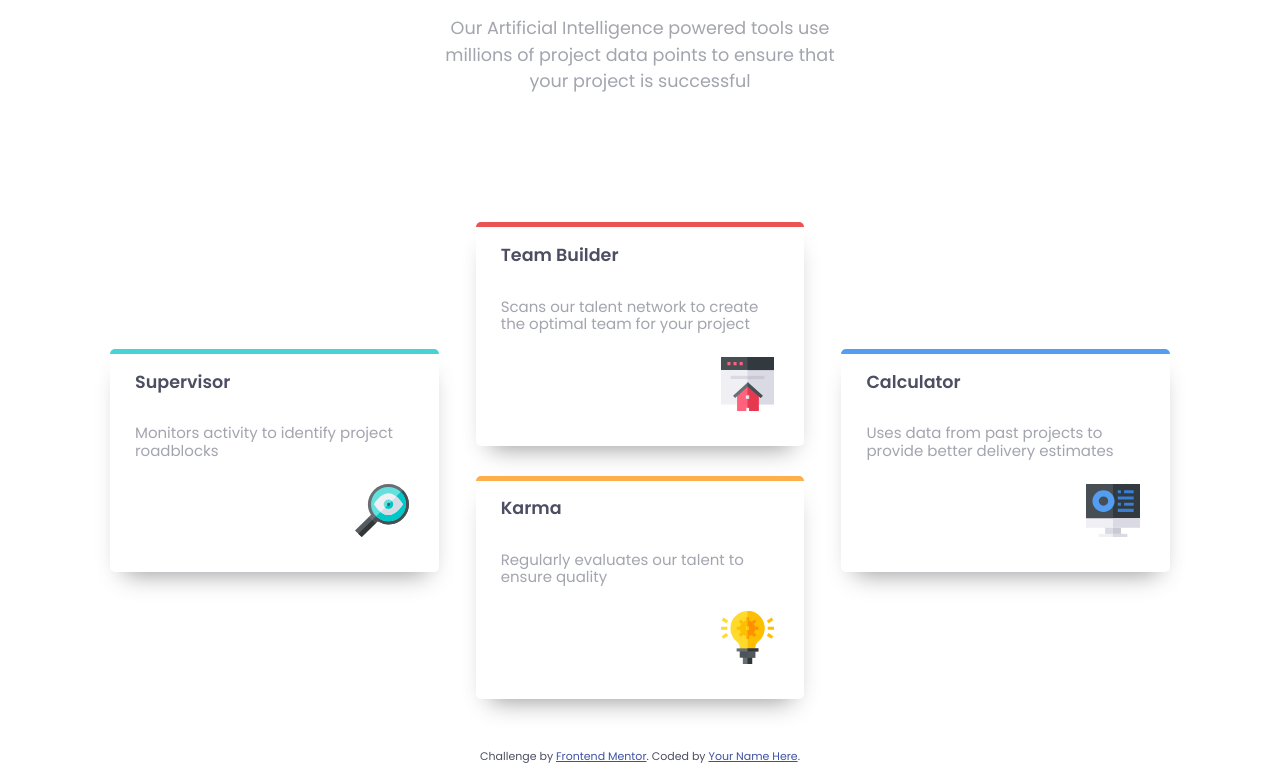
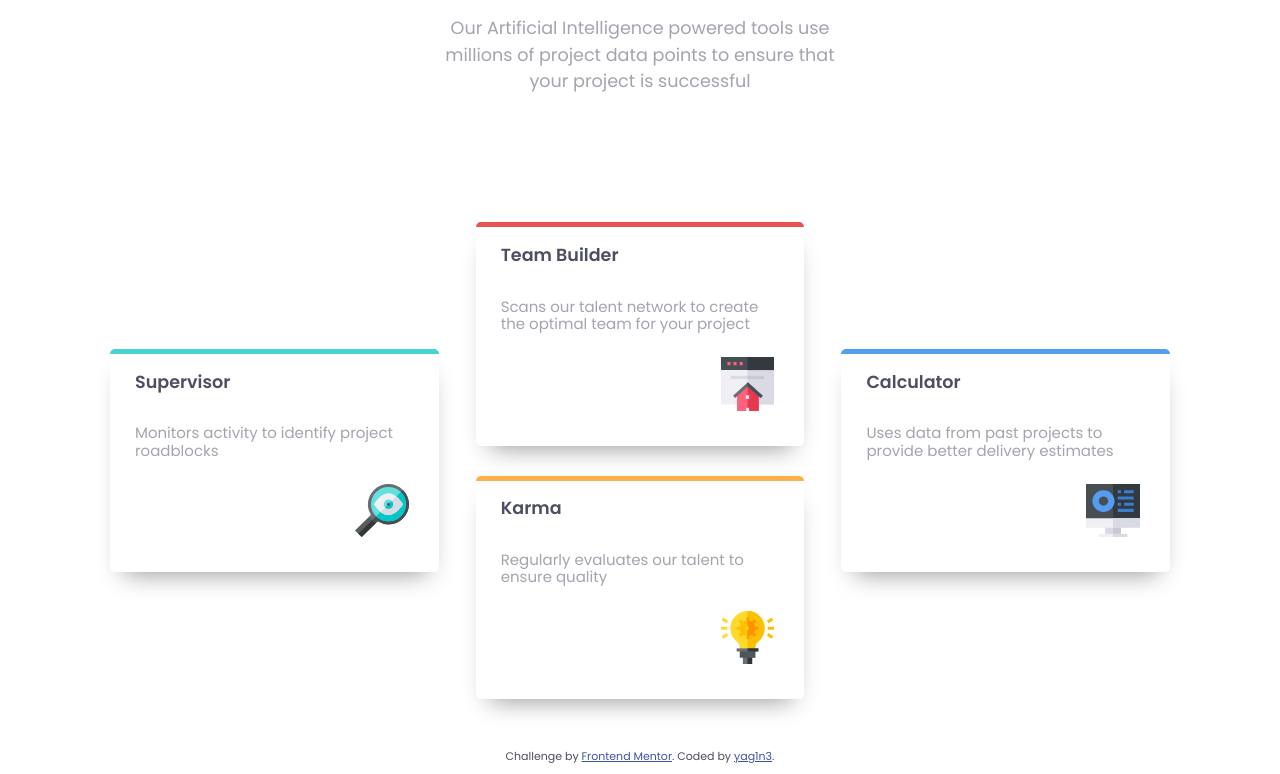
Before and after one commit to yaguine/fourcardfeature, a plain HTML site: page index.html in a window 1280 px wide. Shown: the part 150-924 px from the top of the page. Drawn offline with Linux system fonts and the light colour scheme.

Commit message:
name added

```diff
--- a/index.html
+++ b/index.html
@@ -73,7 +73,7 @@
   <footer>
     <p class="attribution">
       Challenge by <a href="https://www.frontendmentor.io?ref=challenge" target="_blank">Frontend Mentor</a>.
-      Coded by <a href="#">Your Name Here</a>.
+      Coded by <a href="https://github.com/yaguine">yag1n3</a>.
     </p>
   </footer>
 </body>
```
